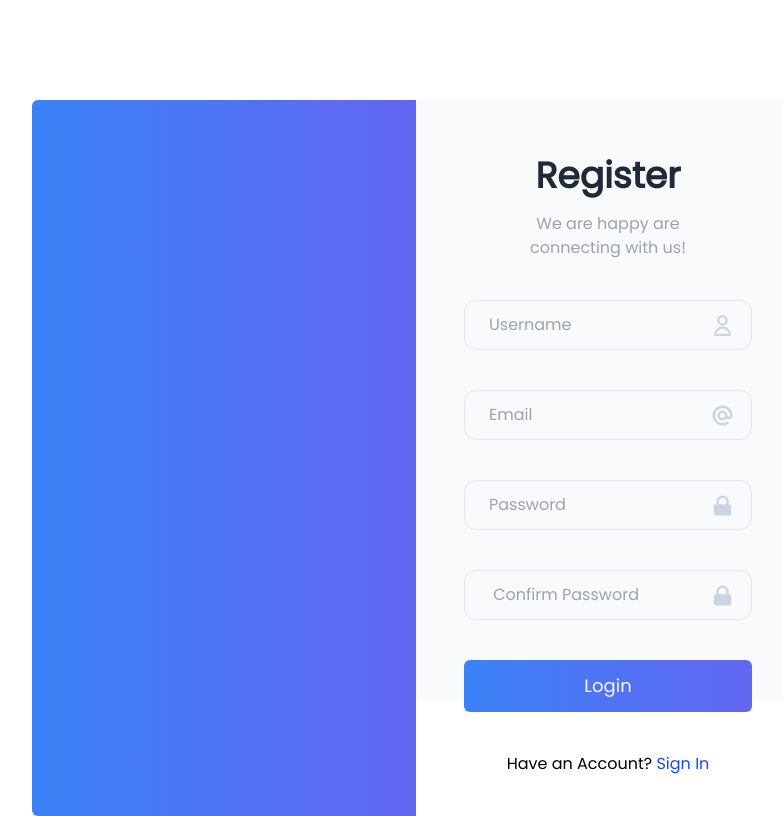
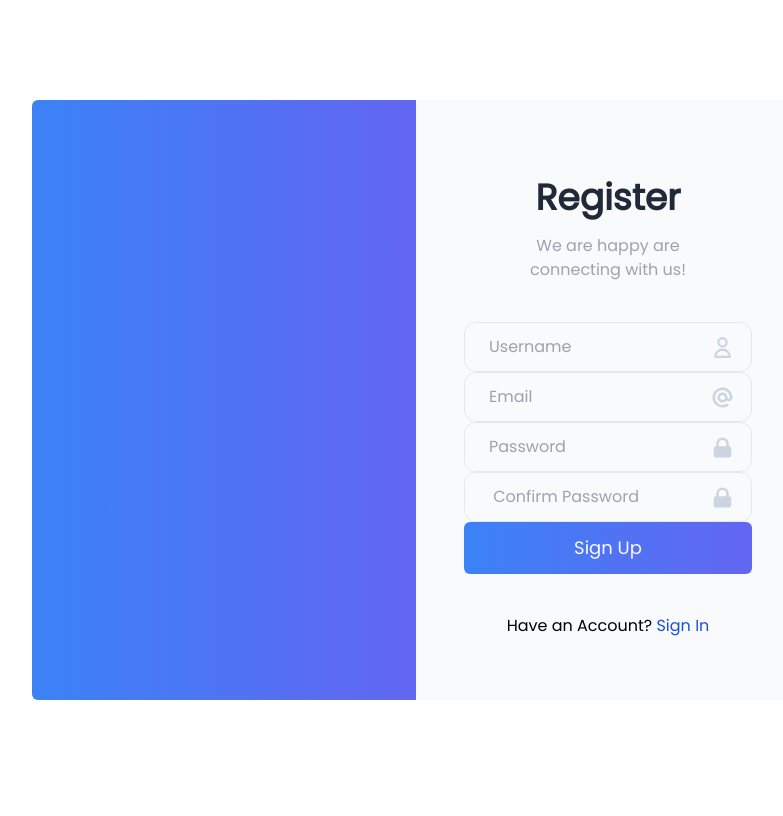
Before and after one commit to NEKiarie/Authentication-App-With-Google-and-Github, a Next.js app: page /register in a window 1280 px wide. Shown: the whole page, without its empty margins (224-1007 px from the left). Built offline with nearby package versions, Linux system fonts and the light colour scheme.

Commit message:
:pin:Added & made use of Formik Library

```diff
--- a/pages/register.js
+++ b/pages/register.js
@@ -4,10 +4,24 @@ import Link from "next/link"
 import styles from "../styles/Form.module.css"
 import { HiAtSymbol,HiLockClosed, HiOutlineUser, } from 'react-icons/hi'
 import { useState } from "react"
+import { useFormik } from "formik"
 
 
 export default function Register() {
 const [show,setShow] =useState({password:false, cpassword:false})
+const formik = useFormik({
+    initialValues: {
+        username: "",
+        email: "",
+        password: "",
+        cpassword: "",
+    },
+    onSubmit
+})
+
+async function onSubmit(values){
+  console.log(values)
+}
 
     return (
         <Layout>
@@ -24,12 +38,13 @@ const [show,setShow] =useState({password:false, cpassword:false})
 
                 {/**form */}
 
-                {/* <form classname="flex flex-col gap-5"> */}
+                <form classname="flex flex-col gap-5" onSubmit={formik.handleSubmit}>
                 <div className={styles.input_group}>
                     <input className={styles.input_text}
                         type="username"
                         name="username"
-                        placeholder="Username" />
+                        placeholder="Username"
+                        {...formik.getFieldProps('username')}/>
                     <span className='icon flex items-center px-4'
                     >
                         <HiOutlineUser size={25} /></span>
@@ -40,7 +55,8 @@ const [show,setShow] =useState({password:false, cpassword:false})
                     <input className={styles.input_text}
                         type="email"
                         name="email"
-                        placeholder="Email" />
+                        placeholder="Email"
+                        {...formik.getFieldProps('email')}/>
                     <span className='icon flex items-center px-4'
                     >
                         <HiAtSymbol size={25} /></span>
@@ -51,7 +67,8 @@ const [show,setShow] =useState({password:false, cpassword:false})
                     <input className={styles.input_text}
                         type={`${show.password ? "text" : "password"}`}
                         name="password"
-                        placeholder="Password" />
+                        placeholder="Password"
+                        {...formik.getFieldProps('password')} />
                     <span className='icon flex items-center px-4'
                     onClick={() => setShow({...show,password:!show.password})}>
                         <HiLockClosed size={25} /></span>
@@ -61,7 +78,8 @@ const [show,setShow] =useState({password:false, cpassword:false})
                     <input className={styles.input_text}
                         type={`${show.cpassword ? "text" : "password"}`}
                         name="cpassword"
-                        placeholder=" Confirm Password" />
+                        placeholder=" Confirm Password"
+                        {...formik.getFieldProps('cpassword')}/>
                     <span className='icon flex items-center px-4'
                     onClick={() => setShow({...show,cpassword:!show.cpassword})}>
                         <HiLockClosed size={25} /></span>
@@ -69,9 +87,9 @@ const [show,setShow] =useState({password:false, cpassword:false})
                 </div>
                 {/**Login Buttons */}
                 <div className="input-button" fi >
-                    <button type="submit" className={styles.button}>Login</button>
+                    <button type="submit" className={styles.button}>Sign Up</button>
                 </div>
-                {/* </form> */}
+                </form>
                 {/**Bottom */}
                 <p className="text-centertext-gray-400">Have an Account?
                     <Link href={'/login'}><a className="text-blue-700"> Sign In</a></Link></p>
```
